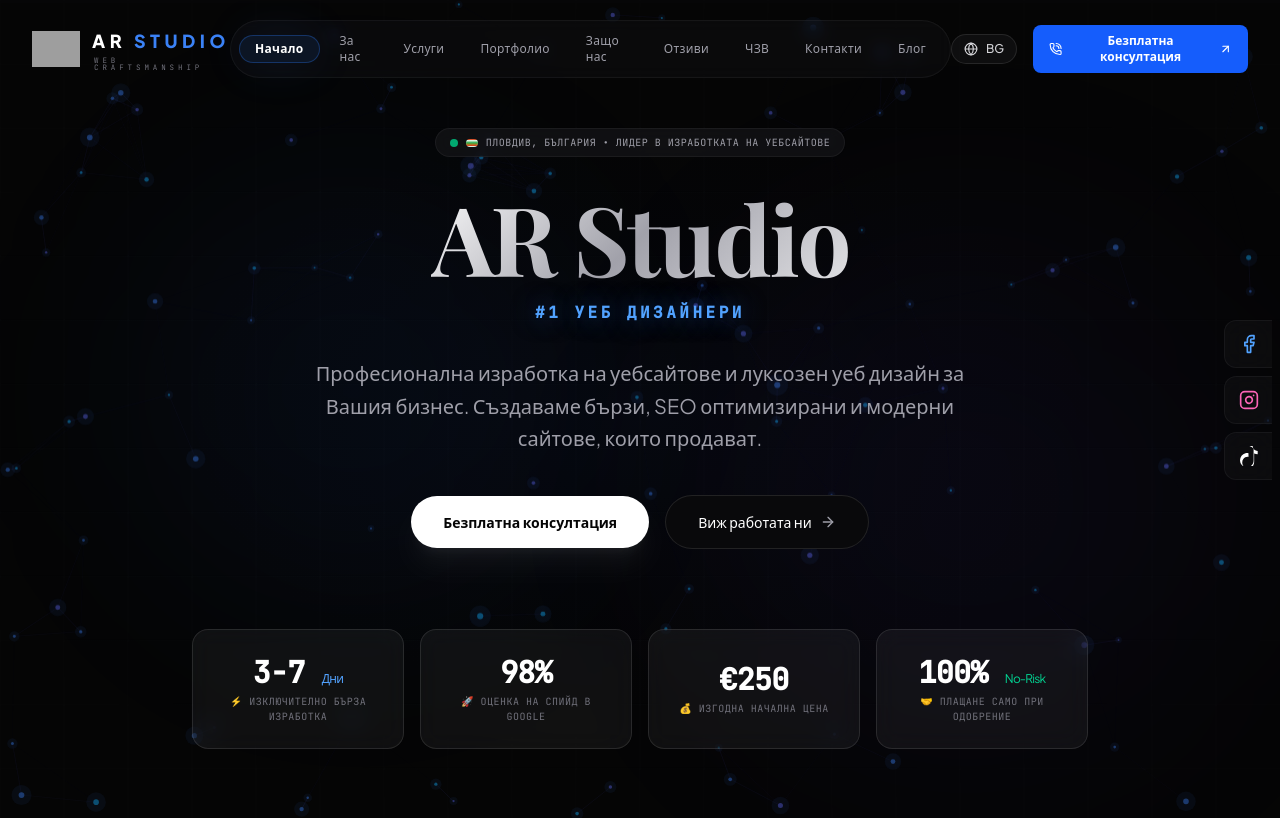
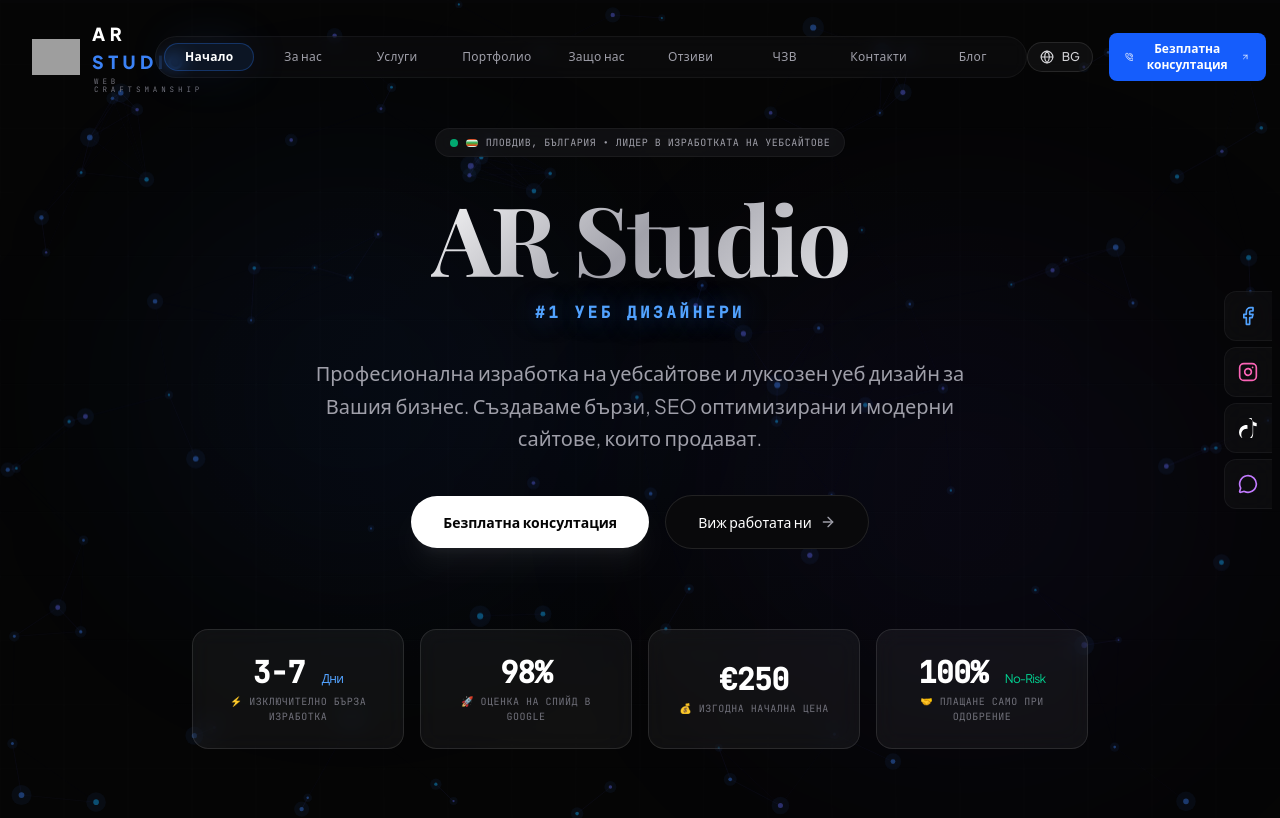
Before and after one commit to Andrey4544/AR-Studio-business, a React (Vite) app: page / in a window 1280 px wide. Shown: the top 818 px of the page. Built offline with nearby package versions, Linux system fonts and the light colour scheme; grey boxes are pictures that could not be loaded; a web font is replaced by a local one.

Commit message:
UI Final Polish: Add Viber, fix desktop social animation (individual expansion), align mobile social icons, move mobile language switcher to header CTA spot, and stabilize nav widths

```diff
--- a/src/components/FloatingSocialButtons.tsx
+++ b/src/components/FloatingSocialButtons.tsx
@@ -5,11 +5,17 @@
 
 import React, { useState } from 'react';
 import { motion, AnimatePresence } from 'motion/react';
-import { Facebook, Instagram, X, Share2 } from 'lucide-react';
+import { Facebook, Instagram, X, Share2, MessageCircle } from 'lucide-react';
 
 const TikTokIcon = ({ className }: { className?: string }) => (
   <svg className={className} fill="currentColor" viewBox="0 0 24 24">
     <path d="M12.525.02c1.31-.02 2.61-.01 3.91-.02.08 1.53.63 3.09 1.75 4.17 1.12 1.11 2.7 1.62 4.24 1.79v4.03c-1.44-.05-2.89-.35-4.2-.97-.06 3.42-.01 6.83-.02 10.25-.03 1.28-.31 2.59-.97 3.69-1.32 2.2-3.84 3.53-6.39 3.54-2.52.03-4.97-1.24-6.13-3.48-1.23-2.3-1.07-5.32.49-7.41 1.43-1.92 3.84-2.9 6.19-2.56.03-1.49-.02-2.98-.03-4.48-2.48-.36-5.02.29-6.96 1.87-2.3 1.82-3.5 4.88-3.06 7.82.46 3.48 3.12 6.46 6.56 7.18 3.5.76 7.33-1.08 8.84-4.3.7-1.5.81-3.21.78-4.87-.02-4.58-.01-9.17-.02-13.75z" />
+  </svg>
+);
+
+const ViberIcon = ({ className }: { className?: string }) => (
+  <svg className={className} fill="currentColor" viewBox="0 0 24 24">
+    <path d="M17.571 19.142c-2.344.62-4.757.94-7.214.94-2.457 0-4.87-.32-7.214-.94-.362-.095-.694-.265-.968-.501-.274-.236-.487-.534-.615-.873-.556-2.344-.94-4.757-.94-7.214 0-2.457.384-4.87.94-7.214.128-.339.341-.637.615-.873.274-.236.606-.406.968-.501 2.344-.62 4.757-.94 7.214-.94 2.457 0 4.87.32 7.214.94.362.095.694.265.968.501.274.236.487.534.615.873.556 2.344.94 4.757.94 7.214 0 2.457-.384 4.87-.94 7.214-.128.339-.341.637-.615.873-.274.236-.606.406-.968.501zm-5.571-15.142c-5.523 0-10 4.477-10 10s4.477 10 10 10 10-4.477 10-10-4.477-10-10-10zm5.5 13.5c-.28.77-1.11 1.25-1.89.97l-2.12-.76c-.78-.28-1.26-1.11-.98-1.89l.76-2.12c.28-.78 1.11-1.26 1.89-.98l2.12.76c.78.28 1.26 1.11.98 1.89l-.76 2.13zm-7-7c.28-.77 1.11-1.25 1.89-.97l2.12.76c.78.28 1.26 1.11.98 1.89l-.76 2.12c-.28.78-1.11 1.26-1.89.98l-2.12-.76c-.78-.28-1.26-1.11-.98-1.89l.76-2.13z" />
   </svg>
 );
 
@@ -41,53 +47,64 @@ export default function FloatingSocialButtons() {
       color: 'text-white',
       bgColor: 'bg-white/10',
       borderColor: 'border-white/20'
+    },
+    {
+      name: 'Viber',
+      url: 'viber://chat?number=+359888616641',
+      icon: MessageCircle,
+      color: 'text-purple-400',
+      bgColor: 'bg-purple-500/10',
+      borderColor: 'border-purple-500/20'
     }
   ];
 
   return (
     <>
       {/* Desktop Sidebar Version */}
-      <div className="hidden lg:flex fixed right-0 top-1/2 -translate-y-1/2 flex-col gap-2 z-50 pr-2">
+      <div className="hidden lg:flex fixed right-0 top-1/2 -translate-y-1/2 flex-col items-end gap-2 z-50 pr-2">
         {socialLinks.map((social, index) => {
           const Icon = social.icon;
           const isHovered = hoveredIndex === index;
 
           return (
+            <div key={social.name} className="relative flex items-center justify-end h-12">
               <motion.a
-              key={social.name}
                 href={social.url}
                 target="_blank"
                 rel="noopener noreferrer"
                 onMouseEnter={() => setHoveredIndex(index)}
                 onMouseLeave={() => setHoveredIndex(null)}
-              className="flex items-center justify-end group relative"
+                className={`
+                  flex items-center justify-end rounded-l-xl border-y border-l backdrop-blur-md transition-colors duration-300 overflow-hidden
+                  ${isHovered ? `${social.bgColor} ${social.borderColor} shadow-lg shadow-black/20` : 'bg-zinc-900/40 border-white/5'}
+                `}
                 initial={false}
                 animate={{
                   width: isHovered ? '160px' : '48px'
                 }}
                 transition={{ type: 'spring', stiffness: 300, damping: 30 }}
               >
-              <div className={`
-                flex items-center w-full h-12 rounded-l-xl border-y border-l backdrop-blur-md transition-colors duration-300
-                ${isHovered ? `${social.bgColor} ${social.borderColor} shadow-lg shadow-black/20` : 'bg-zinc-900/40 border-white/5'}
-              `}>
+                <div className="flex items-center w-[160px] h-full">
+                  <div className="flex-grow px-4 overflow-hidden">
                     <AnimatePresence>
                       {isHovered && (
                         <motion.span
-                      initial={{ opacity: 0, x: 20 }}
+                          initial={{ opacity: 0, x: 10 }}
                           animate={{ opacity: 1, x: 0 }}
-                      exit={{ opacity: 0, x: 20 }}
-                      className={`flex-grow pl-4 text-sm font-semibold tracking-wide ${social.color}`}
+                          exit={{ opacity: 0, x: 10 }}
+                          className={`block text-sm font-semibold tracking-wide whitespace-nowrap ${social.color}`}
                         >
                           {social.name}
                         </motion.span>
                       )}
                     </AnimatePresence>
+                  </div>
                   <div className={`flex items-center justify-center w-12 h-12 shrink-0 ${social.color}`}>
                     <Icon className="w-5 h-5" />
                   </div>
                 </div>
               </motion.a>
+            </div>
           );
         })}
       </div>
@@ -100,7 +117,7 @@ export default function FloatingSocialButtons() {
               initial={{ opacity: 0, y: 20 }}
               animate={{ opacity: 1, y: 0 }}
               exit={{ opacity: 0, y: 20 }}
-              className="absolute bottom-16 right-0 flex flex-col gap-3"
+              className="absolute bottom-16 right-0 flex flex-col items-end gap-3"
             >
               {socialLinks.map((social, index) => {
                 const Icon = social.icon;
@@ -114,12 +131,12 @@ export default function FloatingSocialButtons() {
                     animate={{ opacity: 1, scale: 1 }}
                     exit={{ opacity: 0, scale: 0.8 }}
                     transition={{ delay: index * 0.05 }}
-                    className="group flex items-center gap-3"
+                    className="flex items-center justify-end gap-3"
                   >
-                    <span className="px-3 py-2 bg-zinc-900/90 border border-white/10 rounded-lg text-xs font-medium text-zinc-300 shadow-xl">
+                    <span className="px-3 py-2 bg-zinc-900/90 border border-white/10 rounded-lg text-xs font-medium text-zinc-300 shadow-xl whitespace-nowrap">
                       {social.name}
                     </span>
-                    <div className={`p-3 rounded-full bg-zinc-900/80 border border-white/10 ${social.color} shadow-xl`}>
+                    <div className={`w-12 h-12 flex items-center justify-center rounded-full bg-zinc-900/80 border border-white/10 ${social.color} shadow-xl shrink-0`}>
                       <Icon className="w-5 h-5" />
                     </div>
                   </motion.a>
@@ -131,7 +148,7 @@ export default function FloatingSocialButtons() {
 
         <motion.button
           onClick={() => setIsExpanded(!isExpanded)}
-          className="p-4 rounded-full bg-gradient-to-br from-blue-600 to-blue-700 text-white shadow-2xl border border-blue-400/30 flex items-center justify-center"
+          className="w-14 h-14 rounded-full bg-gradient-to-br from-blue-600 to-blue-700 text-white shadow-2xl border border-blue-400/30 flex items-center justify-center"
           whileTap={{ scale: 0.9 }}
         >
           {isExpanded ? <X className="w-6 h-6" /> : <Share2 className="w-6 h-6" />}
--- a/src/components/Header.tsx
+++ b/src/components/Header.tsx
@@ -74,7 +74,7 @@ export default function Header({ openQuoteModal }: HeaderProps) {
               <Link
                 key={item.path}
                 to={item.path}
-                className={`relative px-4 py-1.5 rounded-full text-xs font-medium tracking-wide transition-colors duration-300 ${
+                className={`relative px-4 py-1.5 rounded-full text-xs font-medium tracking-wide transition-colors duration-300 text-center min-w-[90px] ${
                   isActive(item.path) ? 'text-white font-semibold' : 'text-zinc-400 hover:text-white'
                 }`}
               >
@@ -92,7 +92,7 @@ export default function Header({ openQuoteModal }: HeaderProps) {
 
           {/* Action Call / Contact info / Call to action */}
           <div className="flex items-center gap-2 sm:gap-4">
-            {/* Elegant Language Switcher Pill - Hidden on mobile to save space */}
+            {/* Language Switcher Pill - Desktop */}
             <button
               onClick={toggleLanguage}
               className="hidden sm:flex items-center gap-2 px-3 py-1.5 rounded-full bg-zinc-900/50 border border-white/10 hover:border-blue-500/30 text-xs font-medium text-zinc-300 hover:text-white transition-all"
@@ -101,15 +101,22 @@ export default function Header({ openQuoteModal }: HeaderProps) {
               <span>{language === 'bg' ? 'BG' : 'EN'}</span>
             </button>
 
+            {/* Language Switcher for Mobile - Replaces CTA on mobile */}
+            <button
+              onClick={toggleLanguage}
+              className="flex sm:hidden items-center justify-center gap-2 px-4 py-2 bg-blue-600 hover:bg-blue-700 text-white text-xs font-semibold rounded-lg transition-all shadow-lg shadow-blue-500/20 min-w-[60px]"
+            >
+              <Globe className="w-3.5 h-3.5" />
+              <span>{language === 'bg' ? 'BG' : 'EN'}</span>
+            </button>
 
-
-            {/* CTA Button */}
+            {/* CTA Button - Desktop Only */}
             <button
               onClick={openQuoteModal}
-              className="flex items-center gap-2 px-4 py-2 bg-blue-600 hover:bg-blue-700 text-white text-xs font-semibold rounded-lg transition-all hover:shadow-lg hover:shadow-blue-500/30"
+              className="hidden sm:flex items-center justify-center gap-2 px-4 py-2 bg-blue-600 hover:bg-blue-700 text-white text-xs font-semibold rounded-lg transition-all hover:shadow-lg hover:shadow-blue-500/30 min-w-[140px]"
             >
               <PhoneCall className="w-3.5 h-3.5" />
-              <span className="hidden sm:inline">{t('freeQuote')}</span>
+              <span>{t('freeQuote')}</span>
               <ArrowUpRight className="w-3.5 h-3.5" />
             </button>
           </div>
```
Lines whose indentation alone changed are shown as unchanged.
